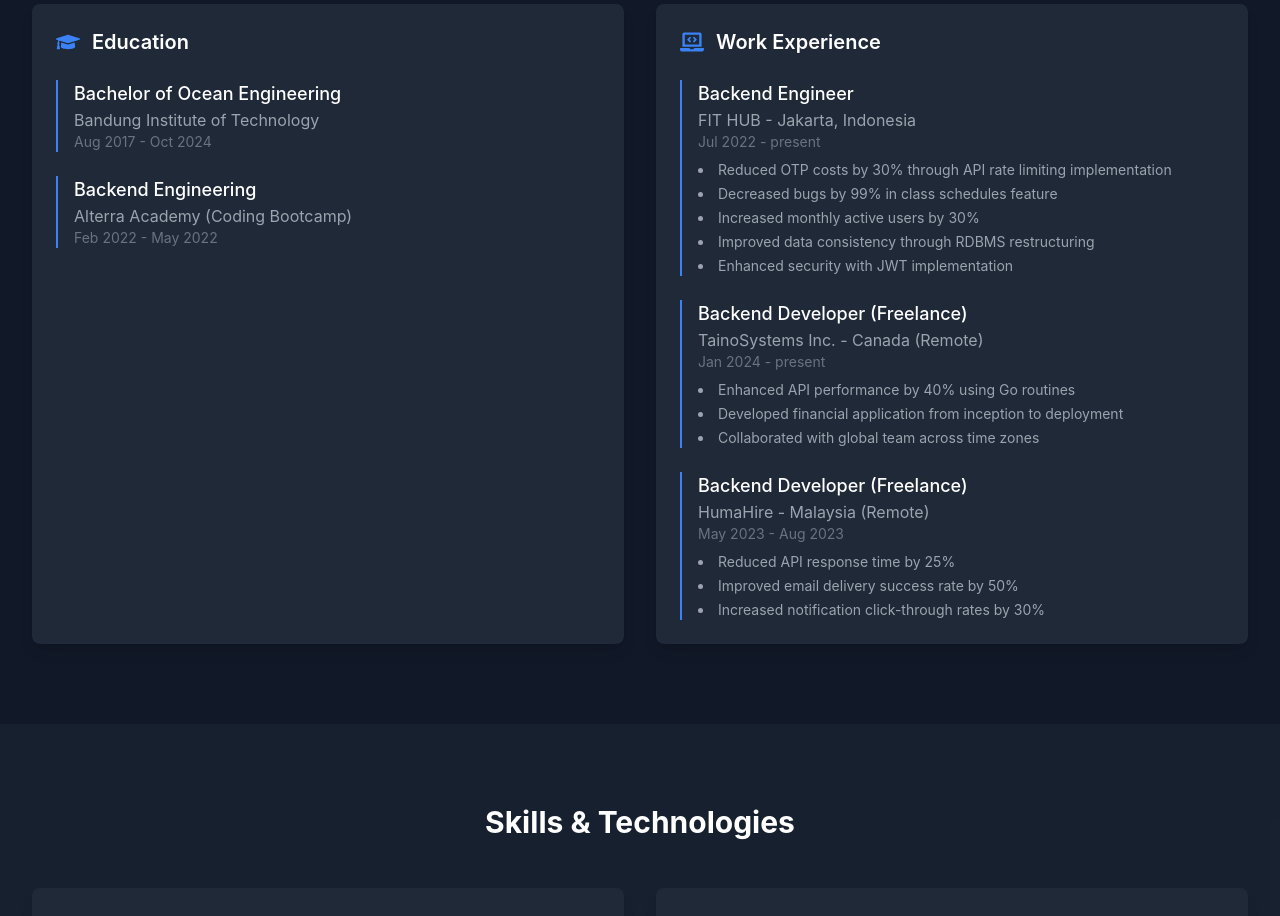
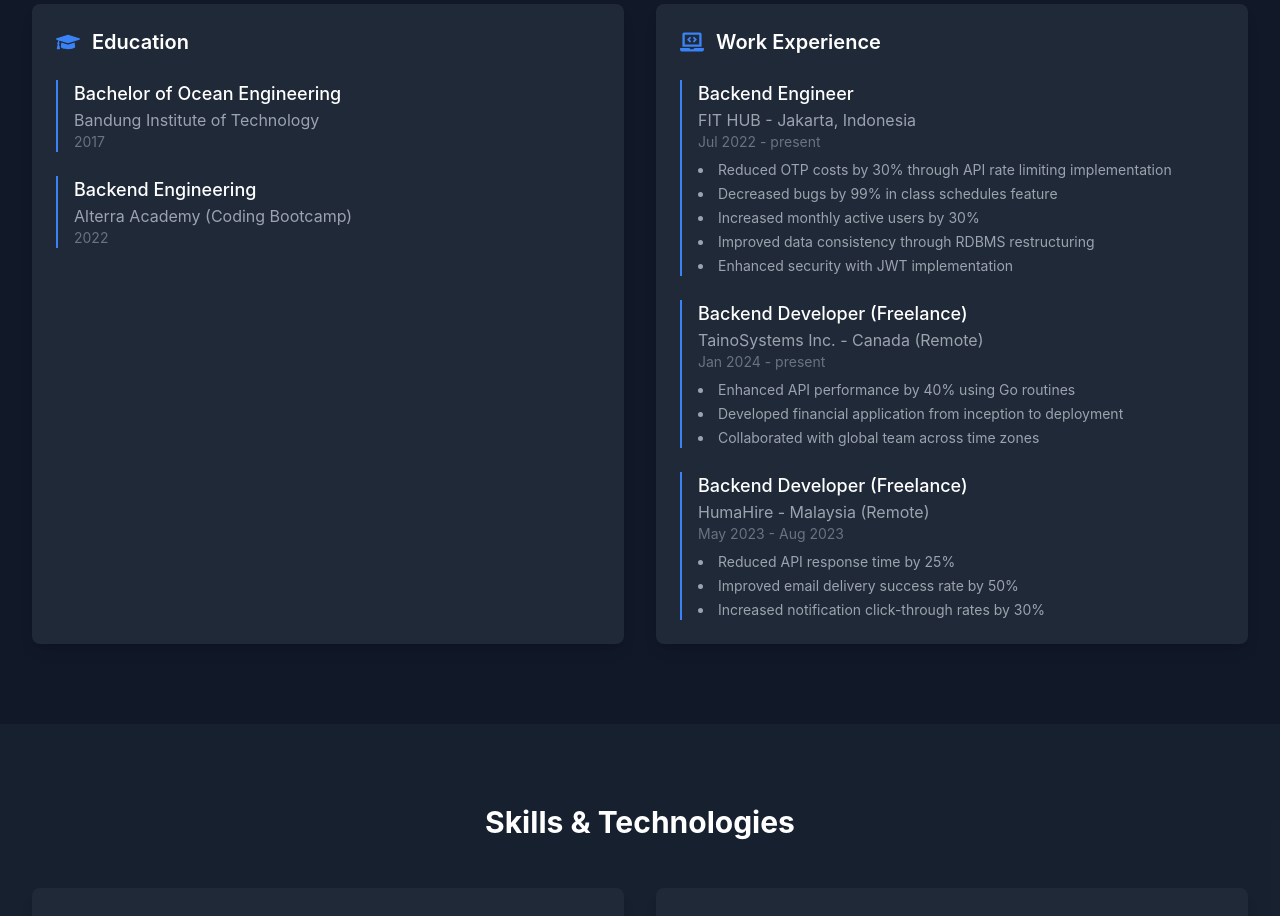
Before and after one commit to nawafilhusnul/crafted-by-null, a React (Vite) app: page / in a window 1280 px wide. Shown: the part 960-1876 px from the top of the page. Built offline with nearby package versions, Linux system fonts and the light colour scheme.

Commit message:
feat: update education

```diff
--- a/src/components/About.tsx
+++ b/src/components/About.tsx
@@ -24,12 +24,12 @@ const About: FC = () => {
         {
           title: "Bachelor of Ocean Engineering",
           place: "Bandung Institute of Technology",
-          date: "Aug 2017 - Oct 2024",
+          date: "2017",
         },
         {
           title: "Backend Engineering",
           place: "Alterra Academy (Coding Bootcamp)",
-          date: "Feb 2022 - May 2022",
+          date: "2022",
         },
       ],
     },
```
